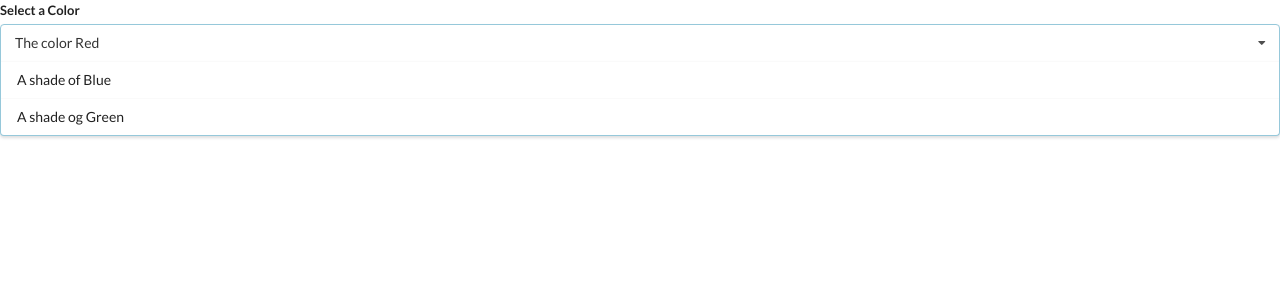
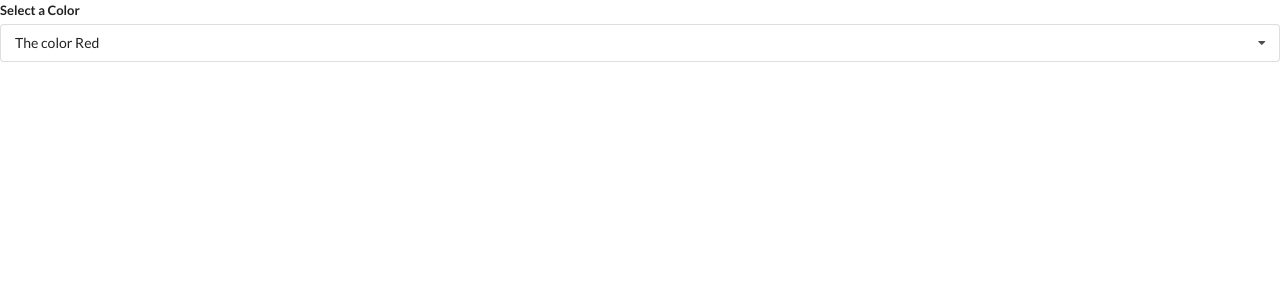
Before and after one commit to deeprony7/react-widgets, a React (Create React App) app: page / in a window 1280 px wide. Shown: the top 300 px of the page. Built offline with nearby package versions, Linux system fonts and the light colour scheme.

Commit message:
hiding/showing dropdown

```diff
--- a/src/components/Dropdown.tsx
+++ b/src/components/Dropdown.tsx
@@ -1,6 +1,9 @@
-import React from 'react'
+import React, { useState } from 'react'
 
 const Dropdown = ({ options, selected, onSelectedChange }) => {
+    const [open, setOpen] = useState(false)
+
+
     const renderedOptions = options.map((option) => {
         if (selected.value === option.value ) {
             return null
@@ -22,10 +25,12 @@
         <div className="ui form">
             <div className="field">
                 <label className="label">Select a Color</label>
-                <div className="ui selection dropdown visible active">
+                <div
+                    onClick={() => setOpen(!open)}
+                    className={`ui selection dropdown ${open ? 'visible active' : ''}`}>
                     <i className="dropdown icon"></i>
                     <div className="text">{selected.label}</div>
-                    <div className="menu visible transition">
+                    <div className={`menu ${open ? 'visible transition' : ''}`}>
                         {renderedOptions}
                     </div>
                 </div>
```
